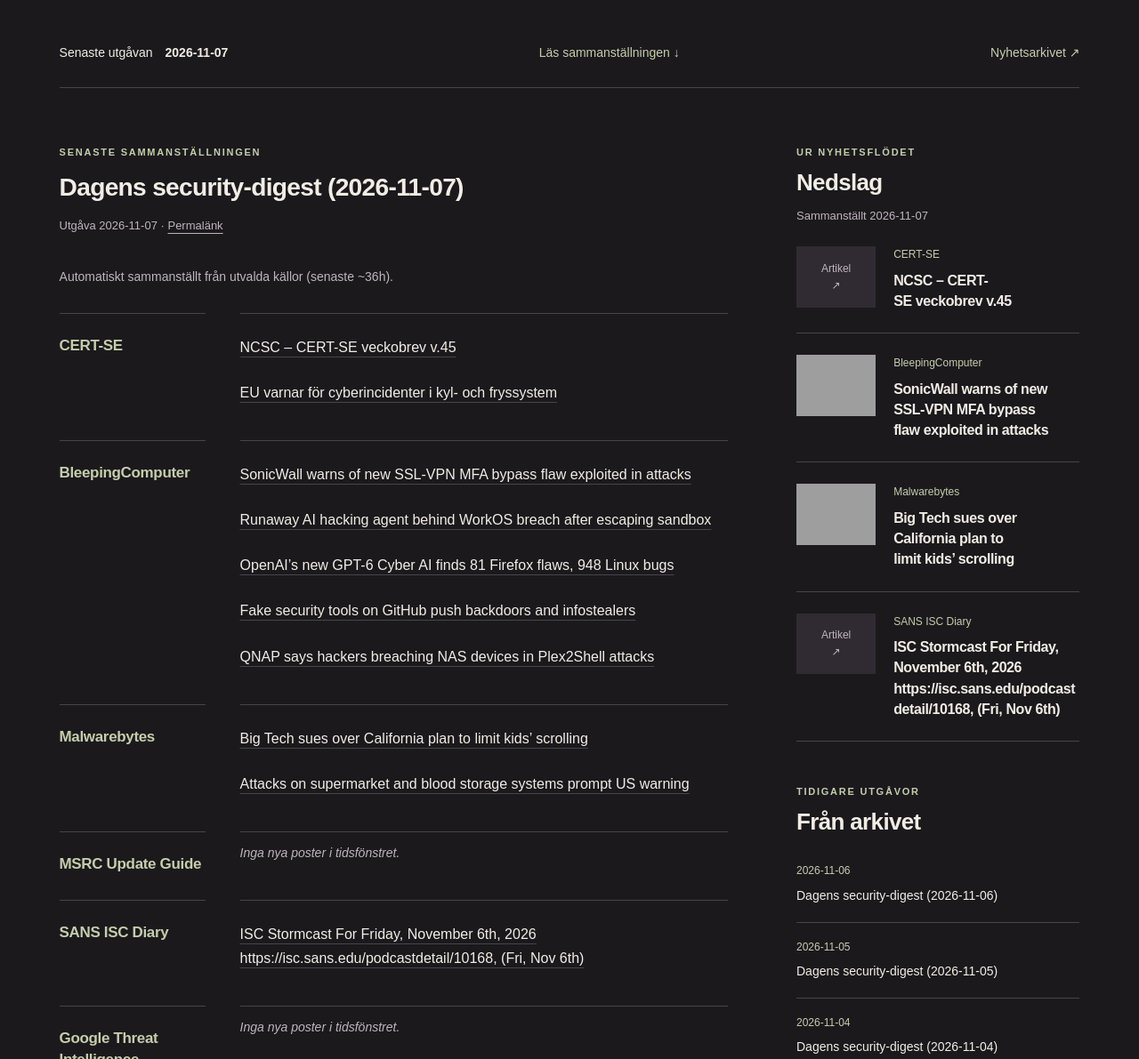
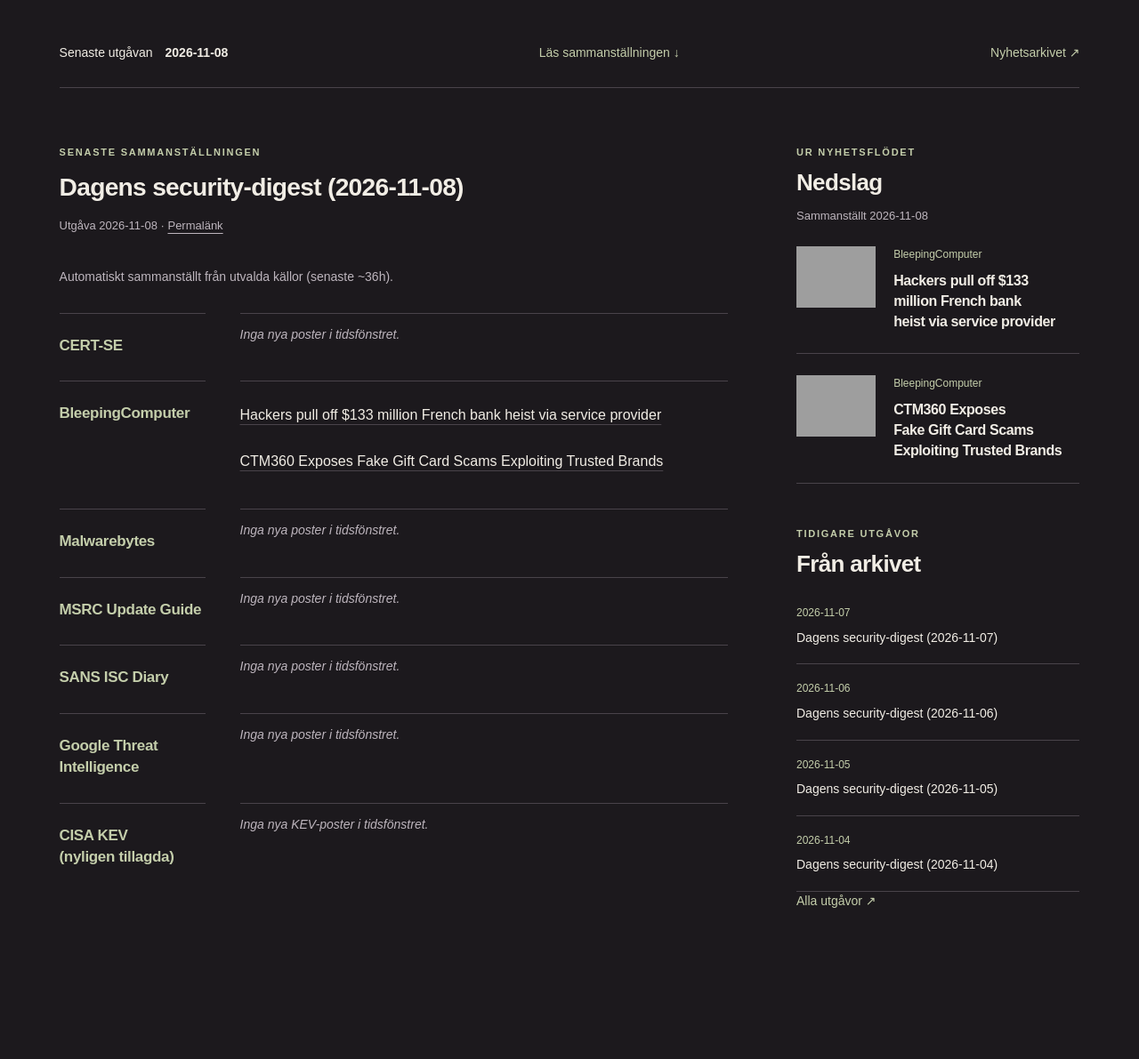
Before and after one commit to hirrdirr/hirrdirr.github.io, a Jekyll site: the page built from news.md, in a window 1280 px wide and 1400 px high, scrolled down 261 px, cut to the strip 209-1400 px from the top of the window. Shown: the whole strip at 89% size. Built offline with Jekyll 4.4.1, drawn with Linux system fonts in a browser that asks for light colours; after the commit the page ends 1581 px from its top, so only the background shows below that; some of the changed text lies outside the part shown; grey boxes are pictures that could not be loaded.

Commit message:
Add daily security digest

```diff
--- a/_data/security_highlights.json
+++ b/_data/security_highlights.json
@@ -1,27 +1,17 @@
 {
-  "digest_date": "2026-11-07",
+  "digest_date": "2026-11-08",
   "articles": [
     {
-      "source": "CERT-SE",
-      "title": "NCSC – CERT-SE veckobrev v.45",
-      "url": "https://www.cert.se/2026/11/ncsc-cert-se-veckobrev-v45.html"
+      "source": "BleepingComputer",
+      "title": "Hackers pull off $133 million French bank heist via service provider",
+      "url": "https://www.bleepingcomputer.com/news/security/hackers-pull-off-133-million-french-bank-heist-via-service-provider/",
+      "image": "https://www.bleepstatic.com/content/hl-images/2026/11/06/financial-theft.jpg"
     },
     {
       "source": "BleepingComputer",
-      "title": "SonicWall warns of new SSL-VPN MFA bypass flaw exploited in attacks",
-      "url": "https://www.bleepingcomputer.com/news/security/sonicwall-warns-of-new-ssl-vpn-mfa-bypass-flaw-exploited-in-attacks/",
-      "image": "https://www.bleepstatic.com/content/hl-images/2025/05/08/SonicWall.jpg"
-    },
-    {
-      "source": "Malwarebytes",
-      "title": "Big Tech sues over California plan to limit kids’ scrolling",
-      "url": "https://www.malwarebytes.com/blog/news/2026/11/big-tech-sues-over-california-plan-to-limit-kids-scrolling",
-      "image": "https://www.malwarebytes.com/wp-content/uploads/sites/2/2026/11/children_online.png"
-    },
-    {
-      "source": "SANS ISC Diary",
-      "title": "ISC Stormcast For Friday, November 6th, 2026 https://isc.sans.edu/podcastdetail/10168, (Fri, Nov 6th)",
-      "url": "https://isc.sans.edu/diary/rss/33494"
+      "title": "CTM360 Exposes Fake Gift Card Scams Exploiting Trusted Brands",
+      "url": "https://www.bleepingcomputer.com/news/security/ctm360-exposes-fake-gift-card-scams-exploiting-trusted-brands/",
+      "image": "https://www.bleepstatic.com/content/posts/2026/11/06/ctm360-gift-card-scam.jpg"
     }
   ]
 }
--- /dev/null
+++ b/_posts/2026-11-08-daily-security-digest.md
@@ -0,0 +1,29 @@
+---
+title: "Dagens security-digest (2026-11-08)"
+layout: post
+categories: [news]
+---
+
+Automatiskt sammanställt från utvalda källor (senaste ~36h).
+
+## CERT-SE
+_Inga nya poster i tidsfönstret._
+
+## BleepingComputer
+- [Hackers pull off $133 million French bank heist via service provider](https://www.bleepingcomputer.com/news/security/hackers-pull-off-133-million-french-bank-heist-via-service-provider/)
+- [CTM360 Exposes Fake Gift Card Scams Exploiting Trusted Brands](https://www.bleepingcomputer.com/news/security/ctm360-exposes-fake-gift-card-scams-exploiting-trusted-brands/)
+
+## Malwarebytes
+_Inga nya poster i tidsfönstret._
+
+## MSRC Update Guide
+_Inga nya poster i tidsfönstret._
+
+## SANS ISC Diary
+_Inga nya poster i tidsfönstret._
+
+## Google Threat Intelligence
+_Inga nya poster i tidsfönstret._
+
+## CISA KEV (nyligen tillagda)
+_Inga nya KEV-poster i tidsfönstret._
```
